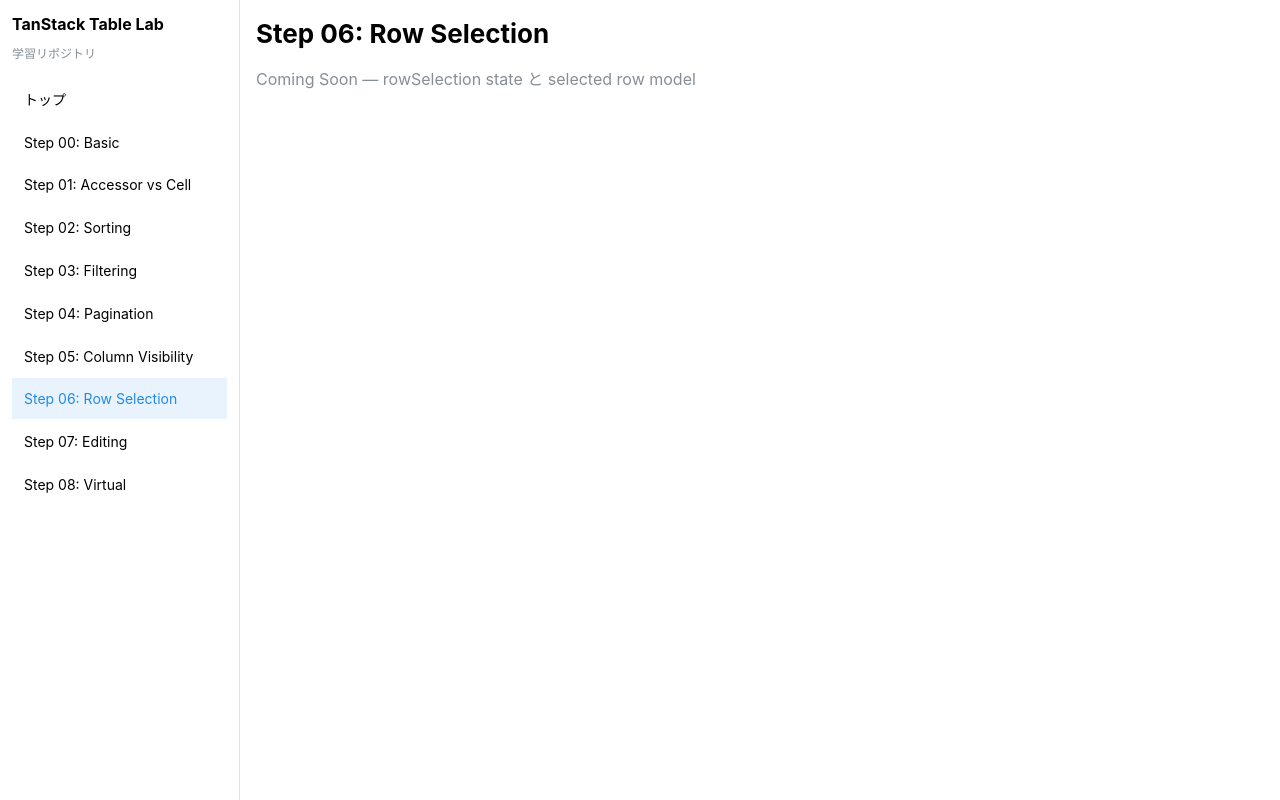
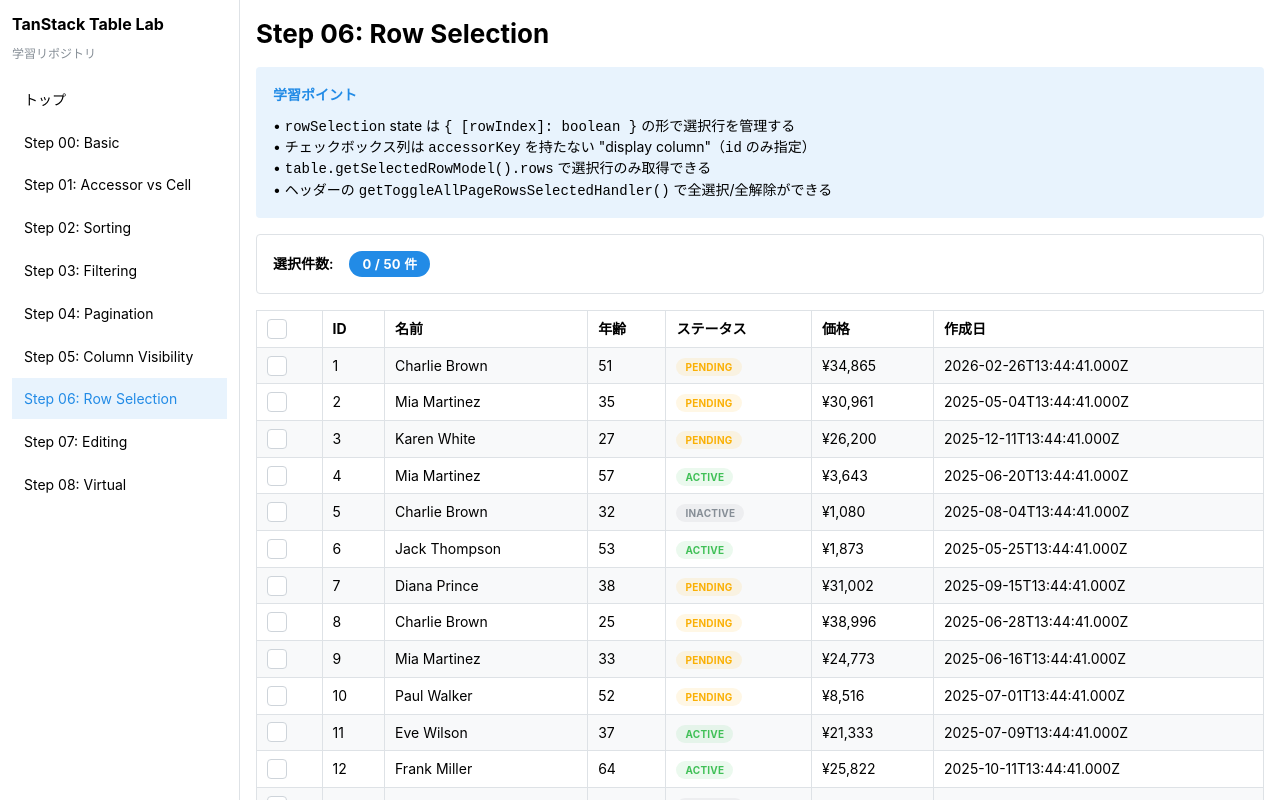
Before and after one commit to shimpei1494/tanstack-table-lab, a React (Vite) app: page /step/06 in a window 1280 px wide. Shown: the top 800 px of the page. Built offline with nearby package versions, Linux system fonts and the light colour scheme.

Commit message:
step06実装

```diff
--- a/src/components/DebugPanel/DebugPanel.tsx
+++ b/src/components/DebugPanel/DebugPanel.tsx
@@ -22,6 +22,7 @@
 	const sortedCount = table.getSortedRowModel().rows.length;
 	const prePaginationCount = table.getPrePaginationRowModel().rows.length;
 	const finalCount = table.getRowModel().rows.length;
+	const selectedCount = table.getSelectedRowModel().rows.length;
 
 	return (
 		<Paper withBorder p="md" mt="md">
@@ -50,6 +51,11 @@
 						<Text size="xs" fw={700}>
 							Final (getRowModel): {finalCount}
 						</Text>
+						{selectedCount > 0 && (
+							<Text size="xs" c="blue" fw={700}>
+								Selected: {selectedCount}
+							</Text>
+						)}
 					</Group>
 
 					<Text size="xs" fw={600} c="dimmed" mt="xs">
--- a/src/features/step06-row-selection/Step06RowSelection.tsx
+++ b/src/features/step06-row-selection/Step06RowSelection.tsx
@@ -1,12 +1,128 @@
-import { Stack, Text, Title } from "@mantine/core";
+import {
+	Alert,
+	Badge,
+	Checkbox,
+	Group,
+	Paper,
+	Stack,
+	Text,
+	Title,
+} from "@mantine/core";
+import type { ColumnDef, RowSelectionState } from "@tanstack/react-table";
+import { getCoreRowModel, useReactTable } from "@tanstack/react-table";
+import { useMemo, useState } from "react";
+import { DataTable } from "../../components/DataTable/DataTable";
+import { DebugPanel } from "../../components/DebugPanel/DebugPanel";
+import { makeData } from "../../data/makeData";
+import type { Person } from "../../data/types";
+
+const DATA = makeData(50);
 
 export function Step06RowSelection() {
+	const [rowSelection, setRowSelection] = useState<RowSelectionState>({});
+
+	const columns = useMemo<ColumnDef<Person>[]>(
+		() => [
+			{
+				id: "select",
+				header: ({ table }) => (
+					<Checkbox
+						checked={table.getIsAllPageRowsSelected()}
+						indeterminate={table.getIsSomePageRowsSelected()}
+						onChange={table.getToggleAllPageRowsSelectedHandler()}
+						aria-label="全行を選択"
+					/>
+				),
+				cell: ({ row }) => (
+					<Checkbox
+						checked={row.getIsSelected()}
+						disabled={!row.getCanSelect()}
+						onChange={row.getToggleSelectedHandler()}
+						aria-label="行を選択"
+					/>
+				),
+				size: 40,
+			},
+			{ accessorKey: "id", header: "ID" },
+			{ accessorKey: "name", header: "名前" },
+			{ accessorKey: "age", header: "年齢" },
+			{
+				accessorKey: "status",
+				header: "ステータス",
+				cell: ({ getValue }) => {
+					const s = getValue() as string;
+					const color =
+						s === "active" ? "green" : s === "pending" ? "yellow" : "gray";
+					return (
+						<Badge color={color} variant="light" size="sm">
+							{s}
+						</Badge>
+					);
+				},
+			},
+			{
+				accessorKey: "price",
+				header: "価格",
+				cell: ({ getValue }) => `¥${(getValue() as number).toLocaleString()}`,
+			},
+			{ accessorKey: "createdAt", header: "作成日" },
+		],
+		[],
+	);
+
+	const table = useReactTable({
+		data: DATA,
+		columns,
+		state: { rowSelection },
+		onRowSelectionChange: setRowSelection,
+		getCoreRowModel: getCoreRowModel(),
+		enableRowSelection: true,
+	});
+
+	const selectedRows = table.getSelectedRowModel().rows;
+
 	return (
 		<Stack gap="md">
 			<Title order={2}>Step 06: Row Selection</Title>
-			<Text c="dimmed">
-				Coming Soon — rowSelection state と selected row model
-			</Text>
+
+			<Alert title="学習ポイント" color="blue" variant="light">
+				<Text size="sm">
+					• <code>rowSelection</code> state は{" "}
+					<code>{"{ [rowIndex]: boolean }"}</code> の形で選択行を管理する
+				</Text>
+				<Text size="sm">
+					• チェックボックス列は <code>accessorKey</code> を持たない "display
+					column"（<code>id</code> のみ指定）
+				</Text>
+				<Text size="sm">
+					• <code>table.getSelectedRowModel().rows</code> で選択行のみ取得できる
+				</Text>
+				<Text size="sm">
+					• ヘッダーの <code>getToggleAllPageRowsSelectedHandler()</code>{" "}
+					で全選択/全解除ができる
+				</Text>
+			</Alert>
+
+			<Paper withBorder p="md" radius="sm">
+				<Group gap="md" align="center">
+					<Text size="sm" fw={600}>
+						選択件数:
+					</Text>
+					<Badge size="lg" variant="filled">
+						{selectedRows.length} / {DATA.length} 件
+					</Badge>
+					{selectedRows.length > 0 && (
+						<Text size="sm" c="dimmed" style={{ flex: 1 }}>
+							選択 ID:{" "}
+							{selectedRows.map((r) => r.original.id.slice(0, 8)).join(", ")}
+						</Text>
+					)}
+				</Group>
+			</Paper>
+
+			<DataTable table={table} striped withBorders />
+
+			<DebugPanel table={table} />
 		</Stack>
 	);
 }
```
Also changed, not shown: plan/progress.md (+2 -2 lines).
